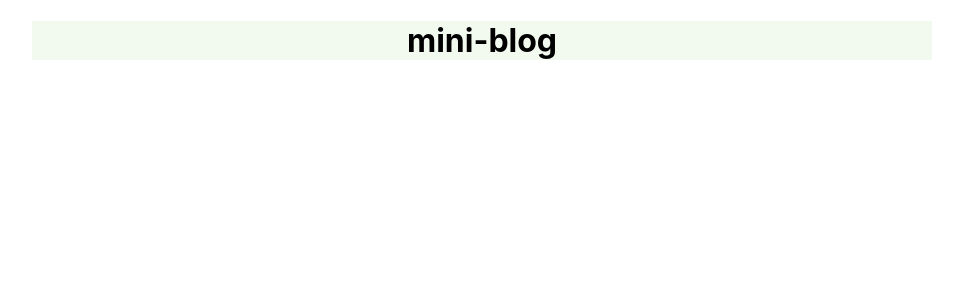
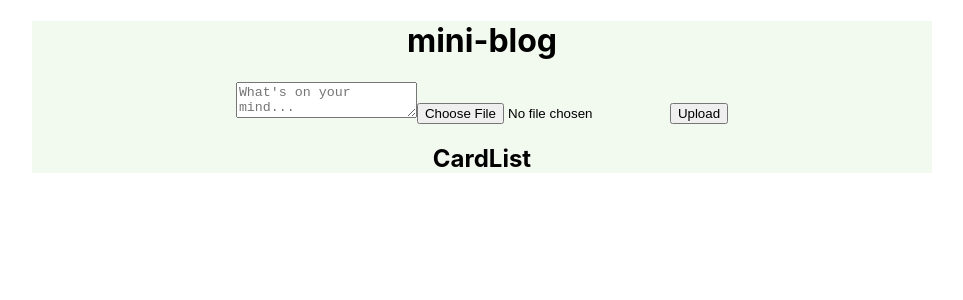
Before and after one commit to Pavel-Sol/mini-blog, a React (Create React App) app: page / in a window 1280 px wide. Shown: the top 300 px of the page, without its empty margins (158-1121 px from the left). Built offline with nearby package versions, Linux system fonts and the light colour scheme.

Commit message:
создано ядро приложения

```diff
--- a/src/App.js
+++ b/src/App.js
@@ -1,9 +1,10 @@
-
+import Blog from './pages/Blog/Blog';
 
 function App() {
   return (
     <div className="container">
       <h1>mini-blog</h1>
+      <Blog />
     </div>
   );
 }
--- /dev/null
+++ b/src/components/CardList/CardList.jsx
@@ -0,0 +1,7 @@
+const CardList = () => {
+   return(
+      <h2>CardList</h2>
+   )
+}
+
+export default CardList
--- /dev/null
+++ b/src/components/Form/Form.jsx
@@ -0,0 +1,15 @@
+
+
+const Form = () => {
+   return(
+      <div className='form__wrapper'>
+         <form action="">
+            <textarea  placeholder="What's on your mind..."></textarea>
+            <input type="file" accept="images/*"/>
+            <button>Upload</button>
+         </form>
+      </div>
+   )
+}
+
+export default Form
--- /dev/null
+++ b/src/firebaseConfig.js
@@ -0,0 +1,16 @@
+import firebase from 'firebase';
+
+const firebaseConfig = {
+  apiKey: 'AIzaSyCCXYhG2esf63916M-nbJF8lsOMm4UYHUQ',
+  authDomain: 'mini-blog-f8599.firebaseapp.com',
+  databaseURL: 'https://mini-blog-f8599-default-rtdb.firebaseio.com',
+  projectId: 'mini-blog-f8599',
+  storageBucket: 'mini-blog-f8599.appspot.com',
+  messagingSenderId: '633544152465',
+  appId: '1:633544152465:web:4204dc43498865b104b630',
+};
+
+firebase.initializeApp(firebaseConfig);
+
+export const database = firebase.database();
+export const storage = firebase.storage();
--- a/src/index.js
+++ b/src/index.js
@@ -1,21 +1,9 @@
 import React from 'react';
 import ReactDOM from 'react-dom';
-import firebase from 'firebase';
+// import firebase from 'firebase';
 
 import './index.css';
 import App from './App';
-
-const firebaseConfig = {
-  apiKey: 'AIzaSyCCXYhG2esf63916M-nbJF8lsOMm4UYHUQ',
-  authDomain: 'mini-blog-f8599.firebaseapp.com',
-  databaseURL: 'https://mini-blog-f8599-default-rtdb.firebaseio.com',
-  projectId: 'mini-blog-f8599',
-  storageBucket: 'mini-blog-f8599.appspot.com',
-  messagingSenderId: '633544152465',
-  appId: '1:633544152465:web:4204dc43498865b104b630',
-};
-
-firebase.initializeApp(firebaseConfig);
 
 ReactDOM.render(
   <React.StrictMode>
--- /dev/null
+++ b/src/pages/Blog/Blog.jsx
@@ -0,0 +1,19 @@
+import { useState, useEffect } from 'react'
+
+import {database, storage} from './../../firebaseConfig'
+import Form from './../../components/Form/Form'
+import CardList from './../../components/CardList/CardList'
+
+
+
+const Blog = () => {
+
+   return (
+     <div>
+        <Form />
+        <CardList />
+     </div>
+   )
+}
+
+export default Blog
```
